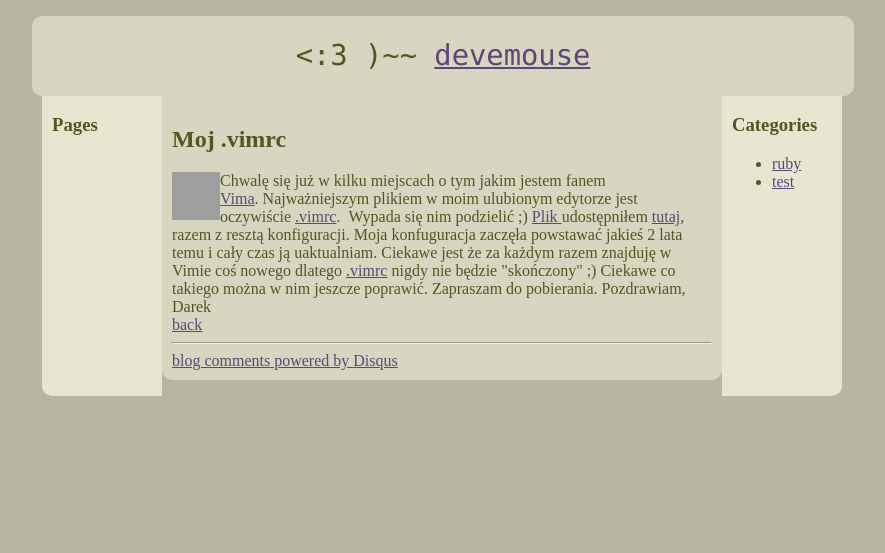
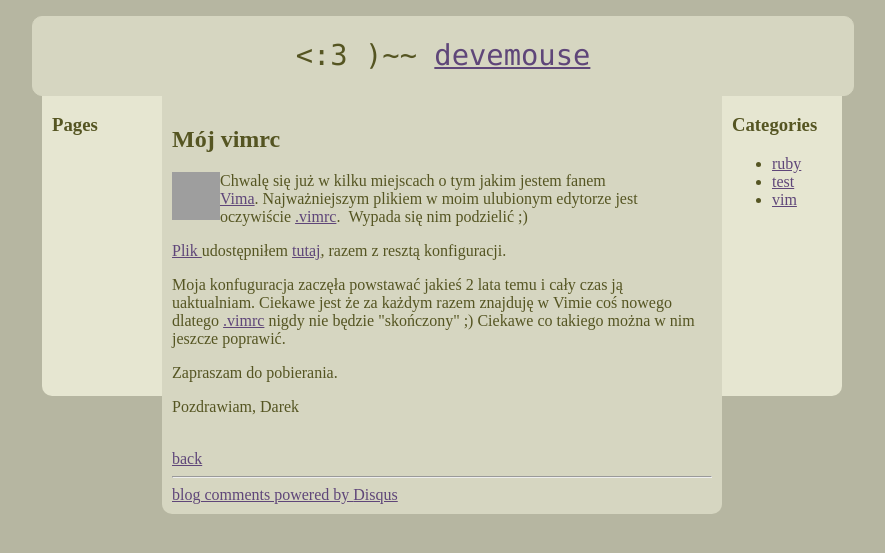
Before and after one commit to devemouse/devemouse.github.com, a Jekyll site: the page built from _posts/2010-06-08-moj-vimrc.html, in a window 1280 px wide. Shown: the top 553 px of the page, without its empty margins (198-1083 px from the left). Built offline with Jekyll 4.4.1, drawn with Linux system fonts in a browser that asks for light colours; Markdown is read by kramdown in place of the engine named in the settings; comment, search, counter and statistics services are not loaded; grey boxes are pictures that could not be loaded.

Commit message:
updated one of the posts

```diff
--- a/_posts/2010-06-08-moj-vimrc.html
+++ b/_posts/2010-06-08-moj-vimrc.html
@@ -1,16 +1,25 @@
 ---
 layout: post
-title: Moj .vimrc
+title: Mój vimrc
+categories: [vim, test]
 ---
 
+<p>
 <a href="http://dariuszsynowiec.files.wordpress.com/2010/03/vim48x48.png"><img class="alignleft size-full wp-image-20" title="vim" src="http://dariuszsynowiec.files.wordpress.com/2010/03/vim48x48.png" alt="" width="48" height="48" /></a>Chwalę się już w kilku miejscach o tym jakim jestem fanem <a href="http://www.vim.org/" target="_blank">Vima</a>. Najważniejszym plikiem w moim ulubionym edytorze jest oczywiście <a href="http://github.com/darek129/HOME/blob/master/.vimrc">.vimrc</a>.  Wypada się nim podzielić ;)
+</p>
 
+<p>
 <a href="http://github.com/darek129/HOME/blob/master/.vimrc">Plik </a>udostępniłem <a href="http://github.com/darek129/HOME">tutaj</a>, razem z resztą konfiguracji.
 
+<p>
 Moja konfuguracja zaczęła powstawać jakieś 2 lata temu i cały czas ją uaktualniam. Ciekawe jest że za każdym razem znajduję w Vimie coś nowego dlatego <a href="http://github.com/darek129/HOME/blob/master/.vimrc">.vimrc</a> nigdy nie będzie "skończony" ;) Ciekawe co takiego można w nim jeszcze poprawić.
+</p>
 
+<p>
 Zapraszam do pobierania.
+</p>
 
+<p>
 Pozdrawiam,
-
 Darek
+</p>
```
